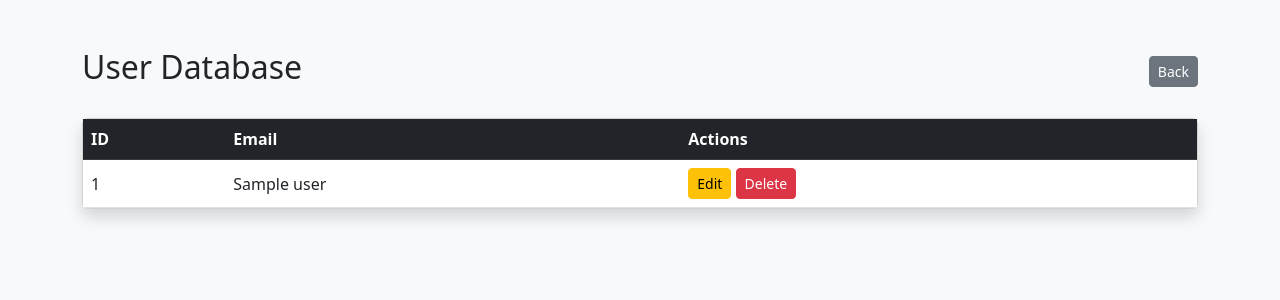
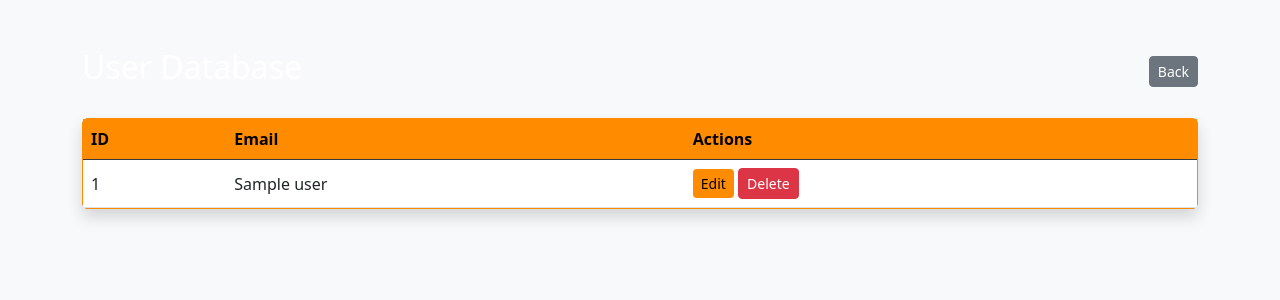
Before and after one commit to agamchugh/agam, a Flask app: template templates/admin.html in a window 1280 px wide. Shown: the top 300 px of the page. Run offline with Flask 3, Linux system fonts and the light colour scheme; the template is opened without the code that fills it: most values are stand-ins (such as "Sample title", 1, 10 or a date in 2020).

Commit message:
Update admin.html

```diff
--- a/templates/admin.html
+++ b/templates/admin.html
@@ -5,6 +5,13 @@
     <meta name="viewport" content="width=device-width, initial-scale=1.0">
     <title>Admin Panel</title>
     <link href="https://cdn.jsdelivr.net/npm/bootstrap@5.3.0/dist/css/bootstrap.min.css" rel="stylesheet">
+    <style>
+        body { background-color: #1a1a1a !important; color: white; }
+        .table { color: white !important; }
+        .table-dark { --bs-table-bg: #ff8c00; --bs-table-color: black; }
+        .card { background-color: #2d2d2d; border: 1px solid #ff8c00; }
+        .btn-warning { background-color: #ff8c00 !important; border: none !important; color: black !important; }
+    </style>
 </head>
 <body class="bg-light">
     <div class="container mt-5">
```
